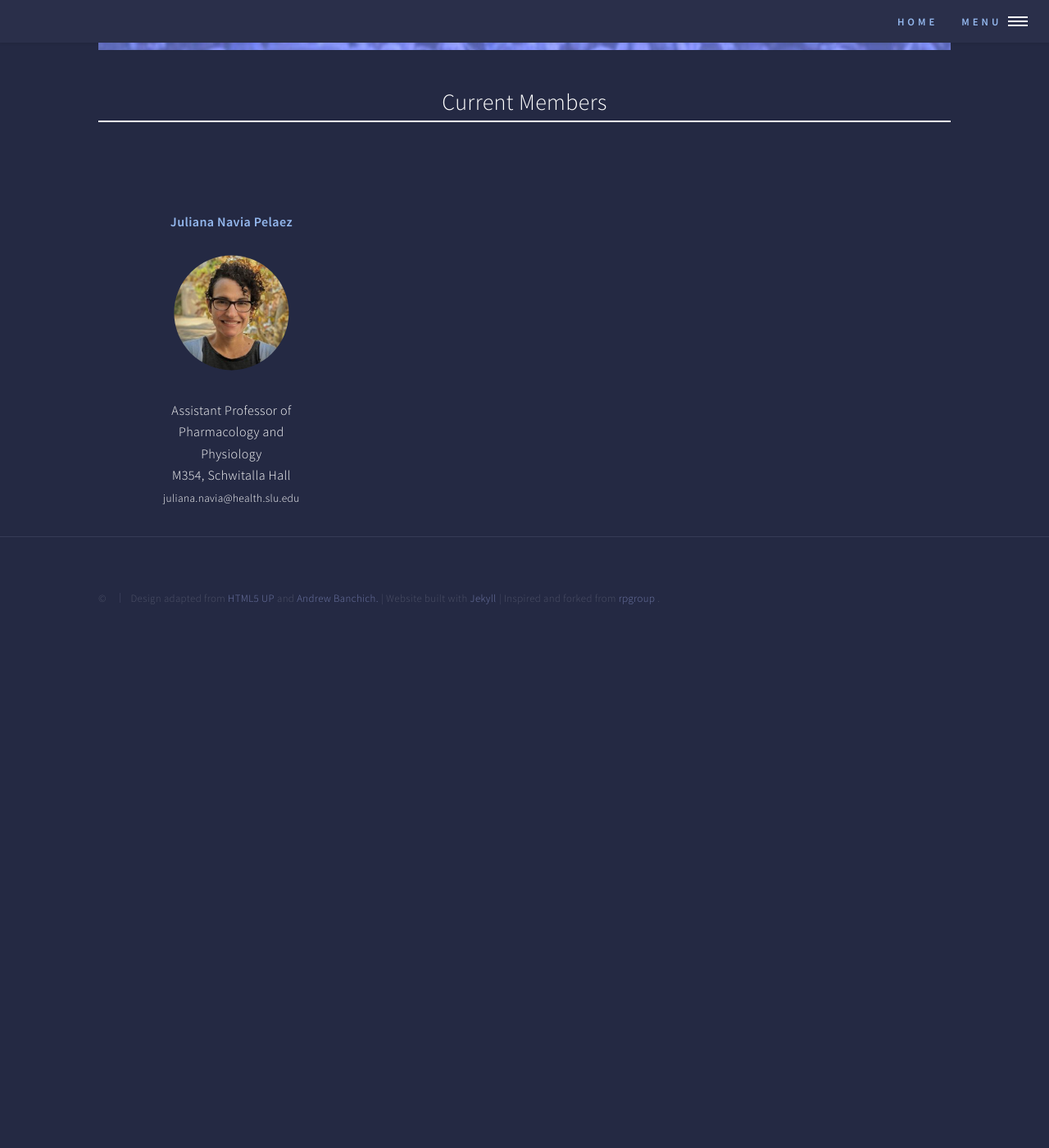
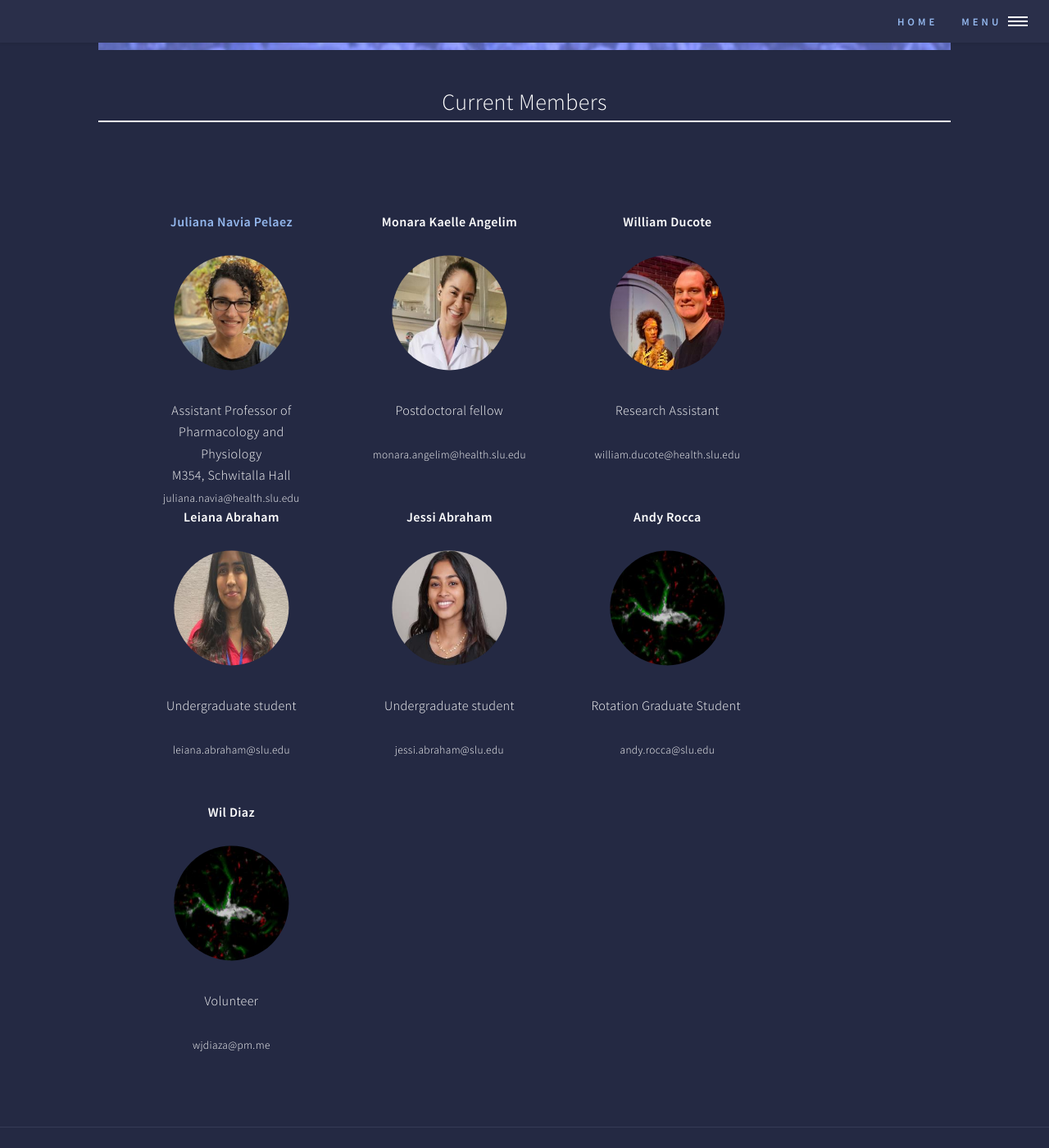
Before and after one commit to navialab/navialab.github.io, a Jekyll site: the page built from 02_people.md, in a window 1280 px wide and 1400 px high, scrolled down 557 px. Shown: the whole window at 82% size. Built offline with Jekyll 4.4.1, drawn with Linux system fonts in a browser that asks for light colours; before the commit the page ends 1354 px from its top, so only the background shows below that.

Commit message:
First members

```diff
--- a/_data/current_members.yaml
+++ b/_data/current_members.yaml
@@ -5,3 +5,34 @@
   email: juliana.navia@health.slu.edu
   office: M354, Schwitalla Hall
   link: "/personal_pages/juli/index.html"
+
+- name: Monara Kaelle Angelim
+  title: Postdoctoral fellow
+  image: monara
+  email: monara.angelim@health.slu.edu
+
+- name: William Ducote
+  title: Research Assistant
+  image: william
+  email: william.ducote@health.slu.edu
+
+- name: Leiana Abraham
+  title: Undergraduate student
+  image: leiana
+  email: leiana.abraham@slu.edu
+
+- name: Jessi Abraham
+  title: Undergraduate student
+  image: jessi
+  email: jessi.abraham@slu.edu
+
+- name: Andy Rocca
+  title: Rotation Graduate Student
+  email: andy.rocca@slu.edu
+  image: ni
+
+- name: Wil Diaz
+  title: Volunteer
+  image: ni
+  email: wjdiaza@pm.me
+  office:
```
